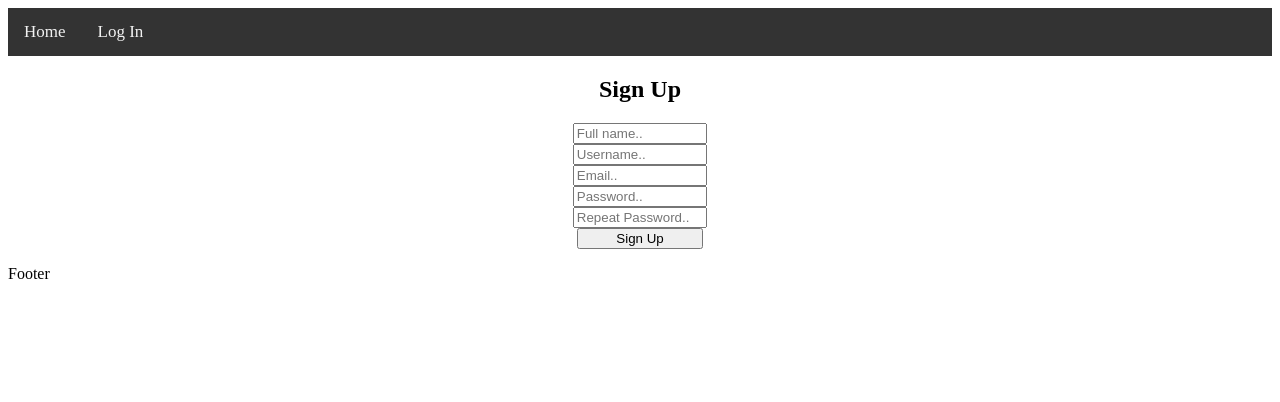
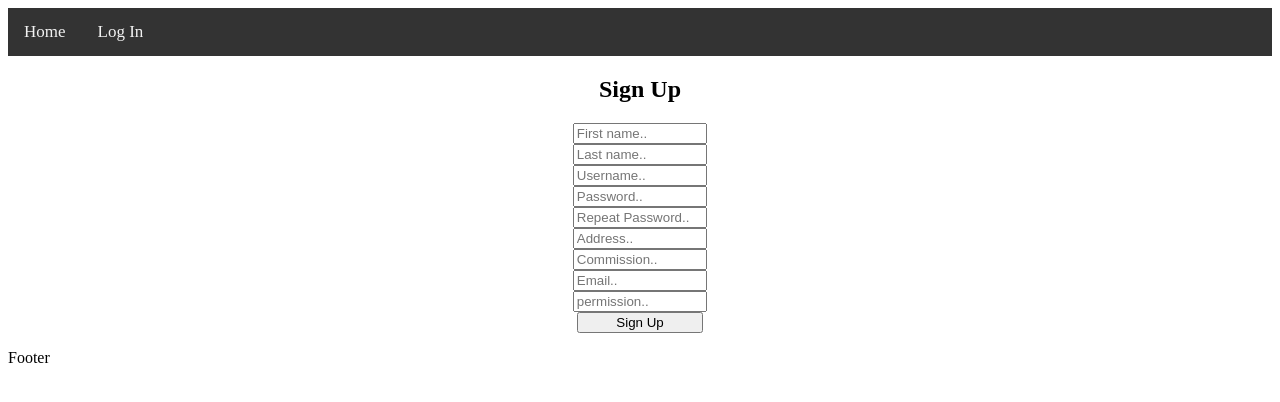
Before and after one commit to ChristopherTroyer/Portfolio, a PHP site: page /signup.php in a window 1280 px wide. Shown: the top 402 px of the page. Run offline with PHP 8.4, Linux system fonts and the light colour scheme.

Commit message:
updated to include all fields to add a new associate to table

```diff
--- a/signup.php
+++ b/signup.php
@@ -5,11 +5,15 @@
 <section class="signup-form">
     <h2>Sign Up</h2>
     <form action="includes/signup.inc.php" method="post">
-        <input type="text" name="name" placeholder="Full name..">
+        <input type="text" name="first_name" placeholder="First name..">
+        <input type="text" name="last_name" placeholder="Last name..">
         <input type="text" name="username" placeholder="Username..">
-        <input type="text" name="email" placeholder="Email..">
         <input type="password" name="pass" placeholder="Password..">
         <input type="password" name="reppass" placeholder="Repeat Password..">
+        <input type="text" name="address" placeholder="Address..">
+        <input type="number" name="commission" placeholder="Commission..">
+        <input type="text" name="email" placeholder="Email..">
+        <input type="number" name="permission" placeholder="permission..">
         <button type="submit" name="submit">Sign Up</button>
     </form>
 </section>
```
